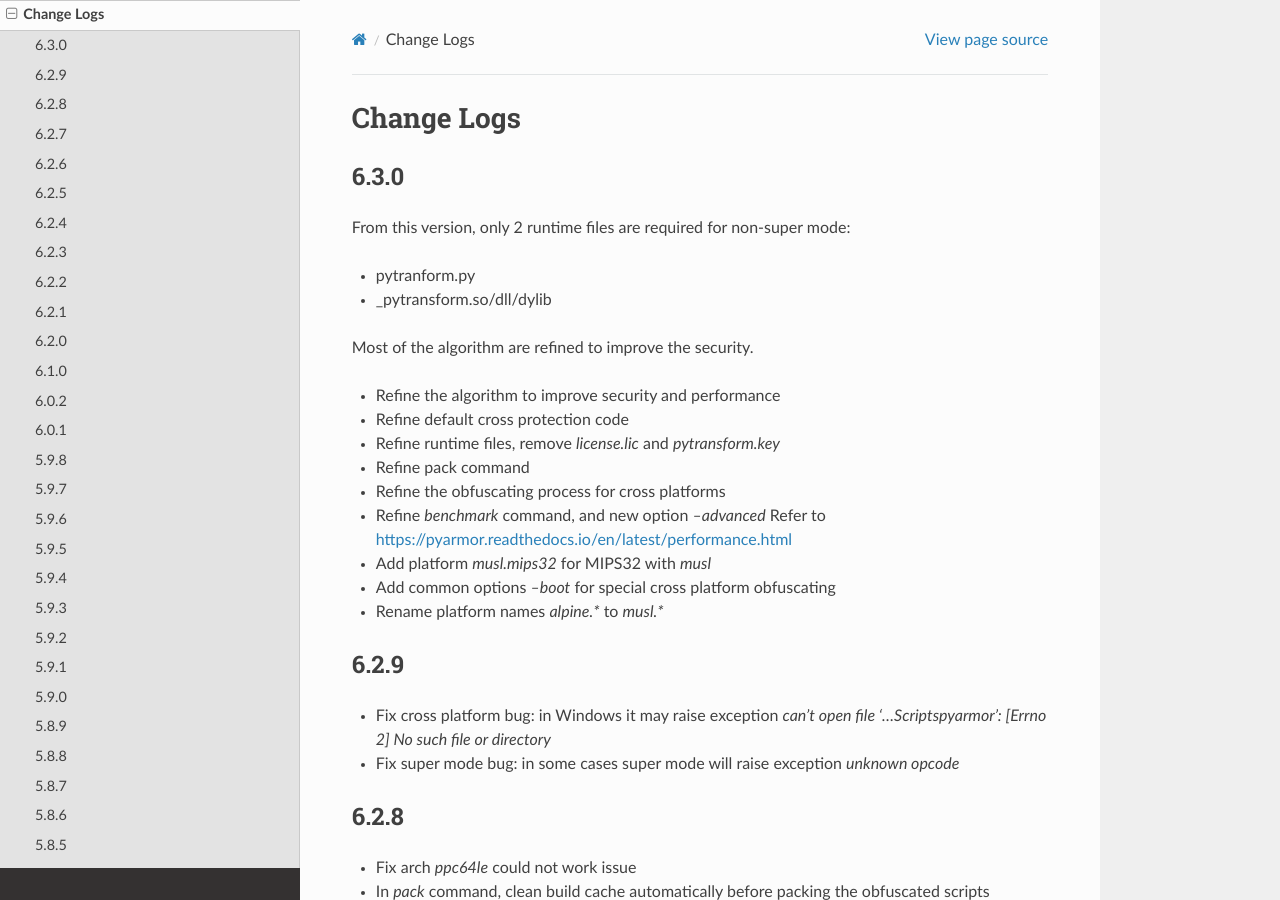
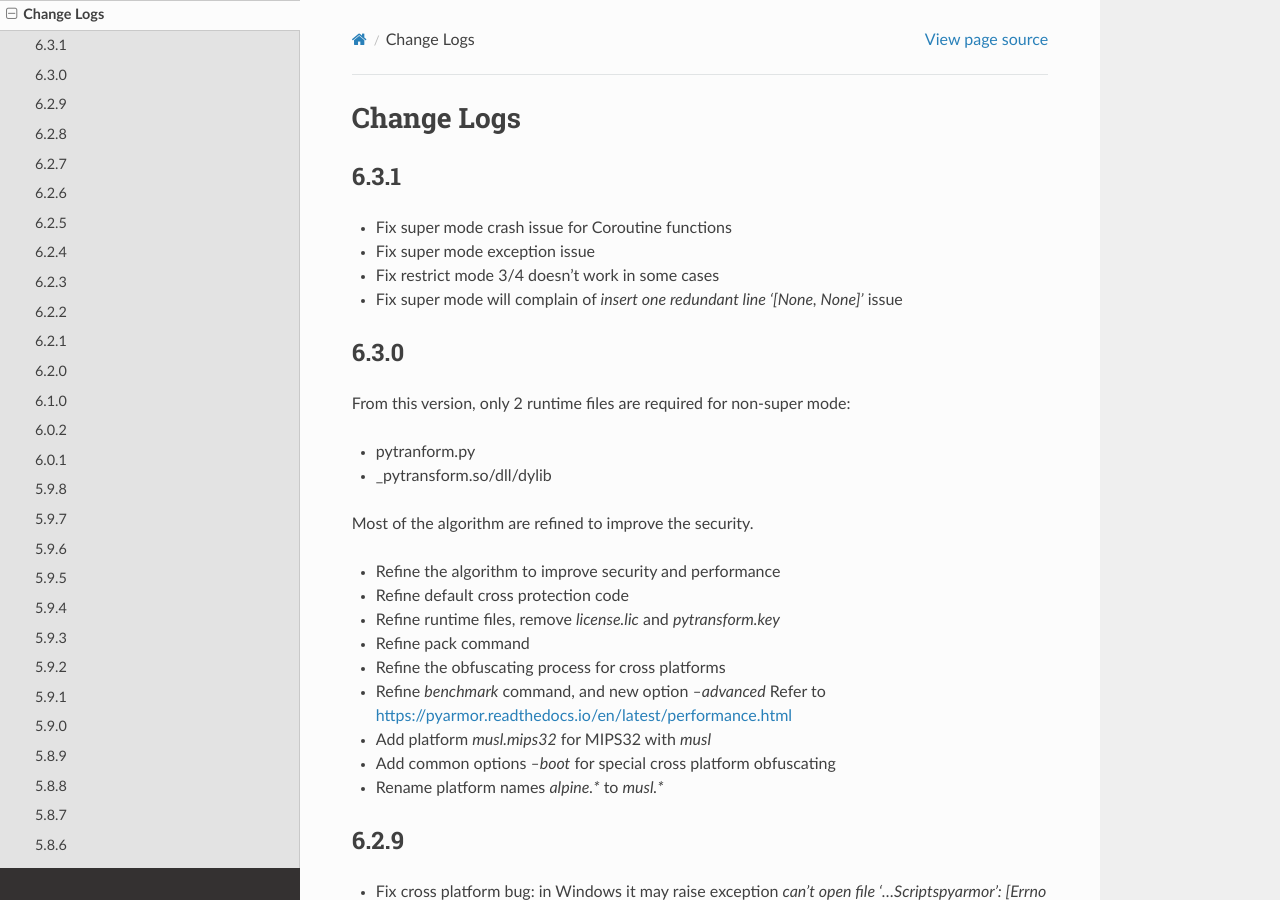
Before and after one commit to dashingsoft/pyarmor, a Sphinx documentation site: the page built from docs/change-logs.rst, in a window 1280 px wide and 900 px high. Built offline with Sphinx 7.4.7 and the Read the Docs theme 2.0.0, drawn with Linux system fonts in a browser that asks for light colours.

Commit message:
Add change logs

```diff
--- a/docs/change-logs.rst
+++ b/docs/change-logs.rst
@@ -2,6 +2,13 @@
 
 Change Logs
 ===========
+
+6.3.1
+-----
+* Fix super mode crash issue for Coroutine functions
+* Fix super mode exception issue
+* Fix restrict mode 3/4 doesn't work in some cases
+* Fix super mode will complain of `insert one redundant line '[None, None]'` issue
 
 6.3.0
 -----
```
